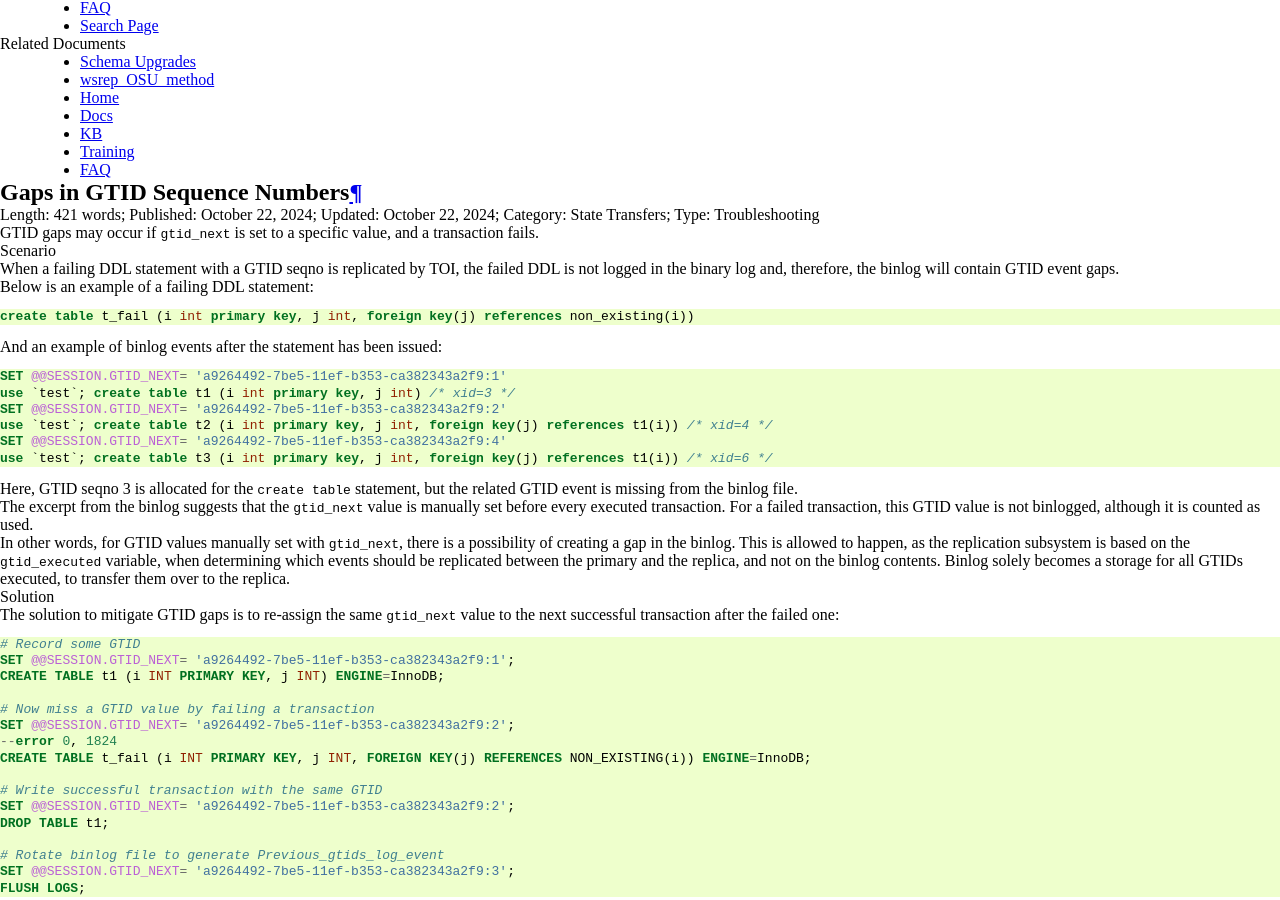
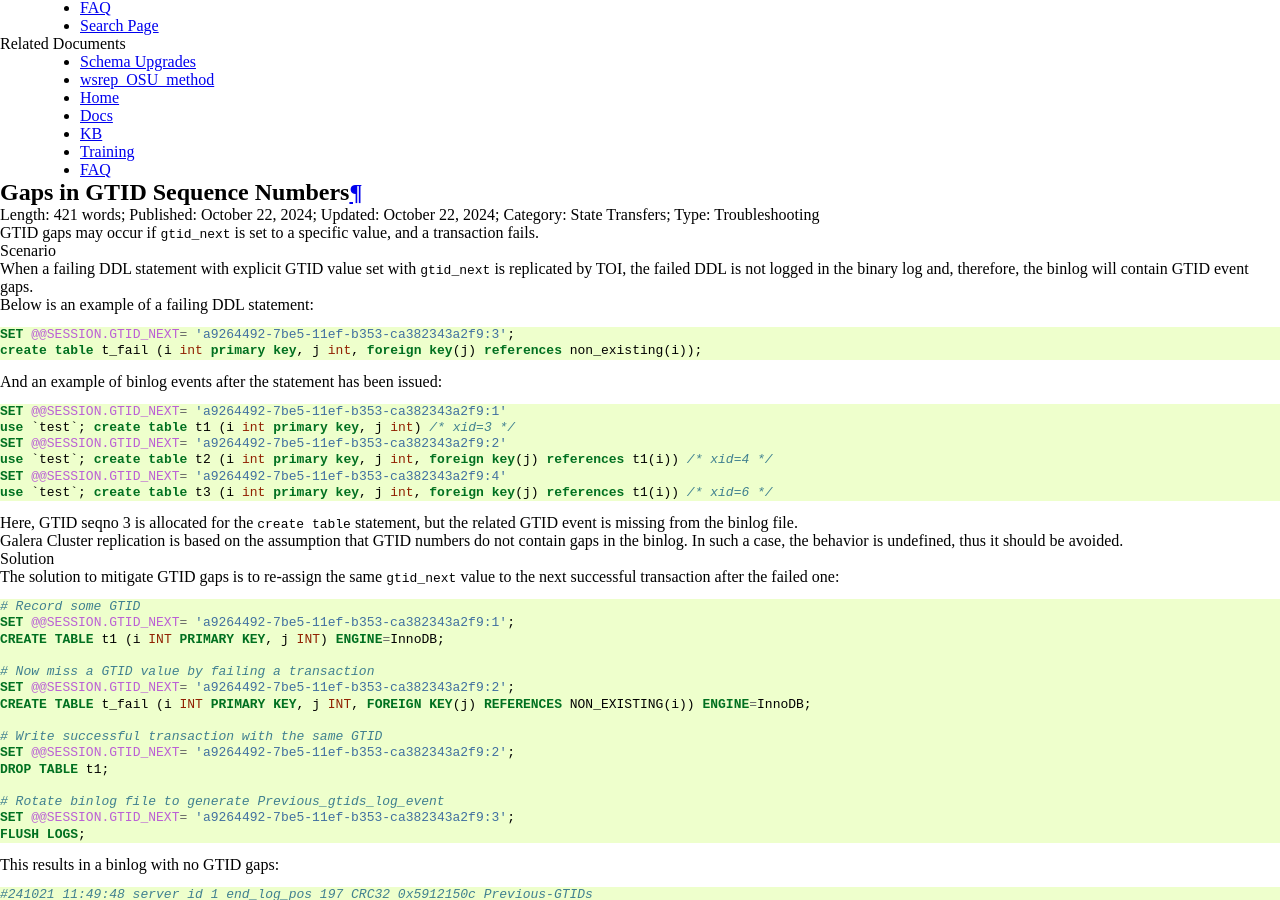
Before and after one commit to codership/documentation, a Sphinx documentation site: the page built from galeracluster/source/kb/gaps-in-gtid-sequence-numbers.rst, in a window 1280 px wide and 900 px high, scrolled down 271 px. Built offline with Sphinx 7.4.7, drawn with Linux system fonts in a browser that asks for light colours; comment, search, counter and statistics services are not loaded.

Commit message:
Denis's change requests implemented.

```diff
--- a/galeracluster/source/kb/gaps-in-gtid-sequence-numbers.rst
+++ b/galeracluster/source/kb/gaps-in-gtid-sequence-numbers.rst
@@ -68,13 +68,14 @@ GTID gaps may occur if ``gtid_next`` is set to a specific value, and a transacti
 .. rst-class:: section-heading
 .. rubric:: Scenario
 
-When a failing DDL statement with a GTID seqno is replicated by TOI, the failed DDL is not logged in the binary log and, therefore, the binlog will contain GTID event gaps.
+When a failing DDL statement with explicit GTID value set with ``gtid_next`` is replicated by TOI, the failed DDL is not logged in the binary log and, therefore, the binlog will contain GTID event gaps.
 
 Below is an example of a failing DDL statement:
 
 .. code-block:: mysql
 
-   create table t_fail (i int primary key, j int, foreign key(j) references non_existing(i))
+   SET @@SESSION.GTID_NEXT= 'a9264492-7be5-11ef-b353-ca382343a2f9:3';
+   create table t_fail (i int primary key, j int, foreign key(j) references non_existing(i));
 
 And an example of binlog events after the statement has been issued:
 
@@ -89,9 +90,7 @@ And an example of binlog events after the statement has been issued:
 
 Here, GTID seqno 3 is allocated for the ``create table`` statement, but the related GTID event is missing from the binlog file.
 
-The excerpt from the binlog suggests that the ``gtid_next`` value is manually set before every executed transaction. For a failed transaction, this GTID value is not binlogged, although it is counted as used.
-
-In other words, for GTID values manually set with ``gtid_next``, there is a possibility of creating a gap in the binlog. This is allowed to happen, as the replication subsystem is based on the ``gtid_executed`` variable, when determining which events should be replicated between the primary and the replica, and not on the binlog contents. Binlog solely becomes a storage for all GTIDs executed, to transfer them over to the replica.
+Galera Cluster replication is based on the assumption that GTID numbers do not contain gaps in the binlog. In such a case, the behavior is undefined, thus it should be avoided.
 
 .. rst-class:: section-heading
 .. rubric:: Solution
@@ -106,7 +105,6 @@ The solution to mitigate GTID gaps is to re-assign the same ``gtid_next`` value
 
    # Now miss a GTID value by failing a transaction
    SET @@SESSION.GTID_NEXT= 'a9264492-7be5-11ef-b353-ca382343a2f9:2';
-   --error 0, 1824
    CREATE TABLE t_fail (i INT PRIMARY KEY, j INT, FOREIGN KEY(j) REFERENCES NON_EXISTING(i)) ENGINE=InnoDB;
 
    # Write successful transaction with the same GTID
```
